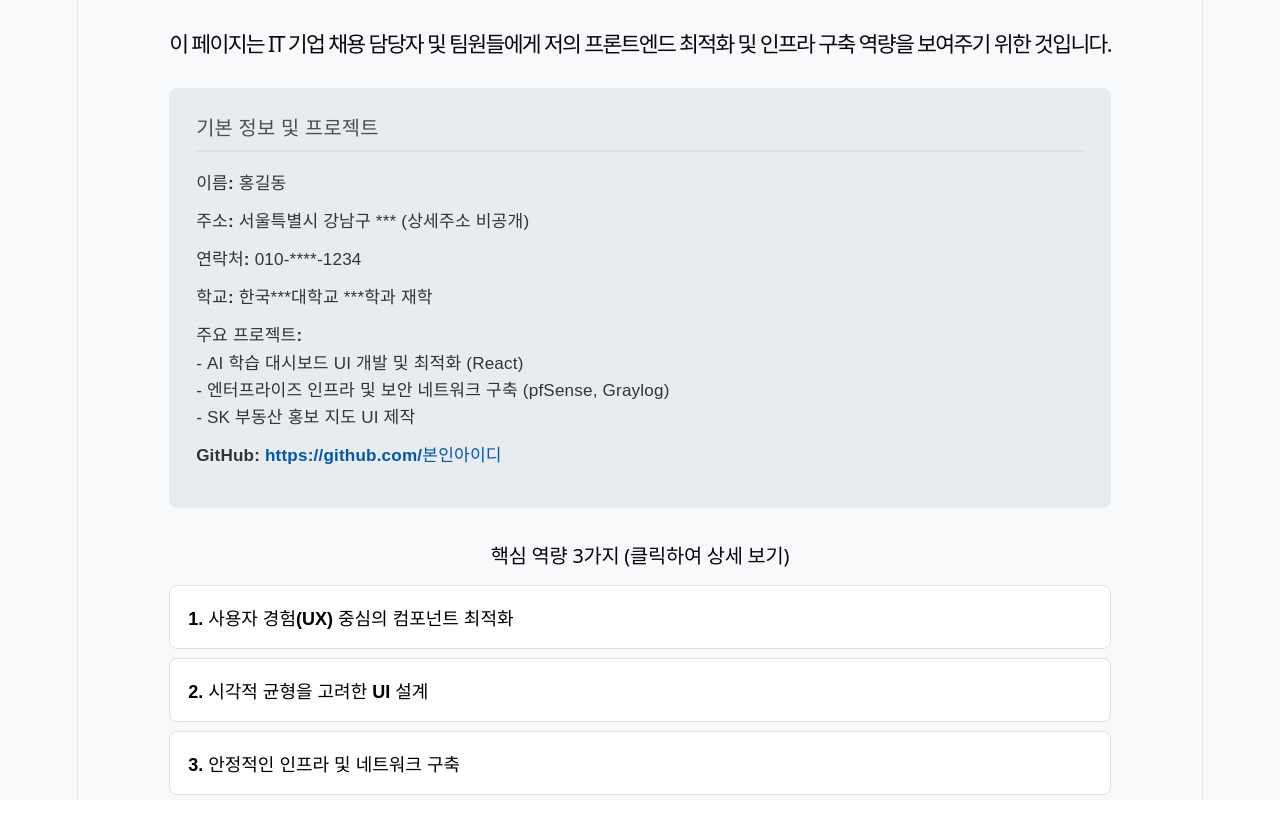
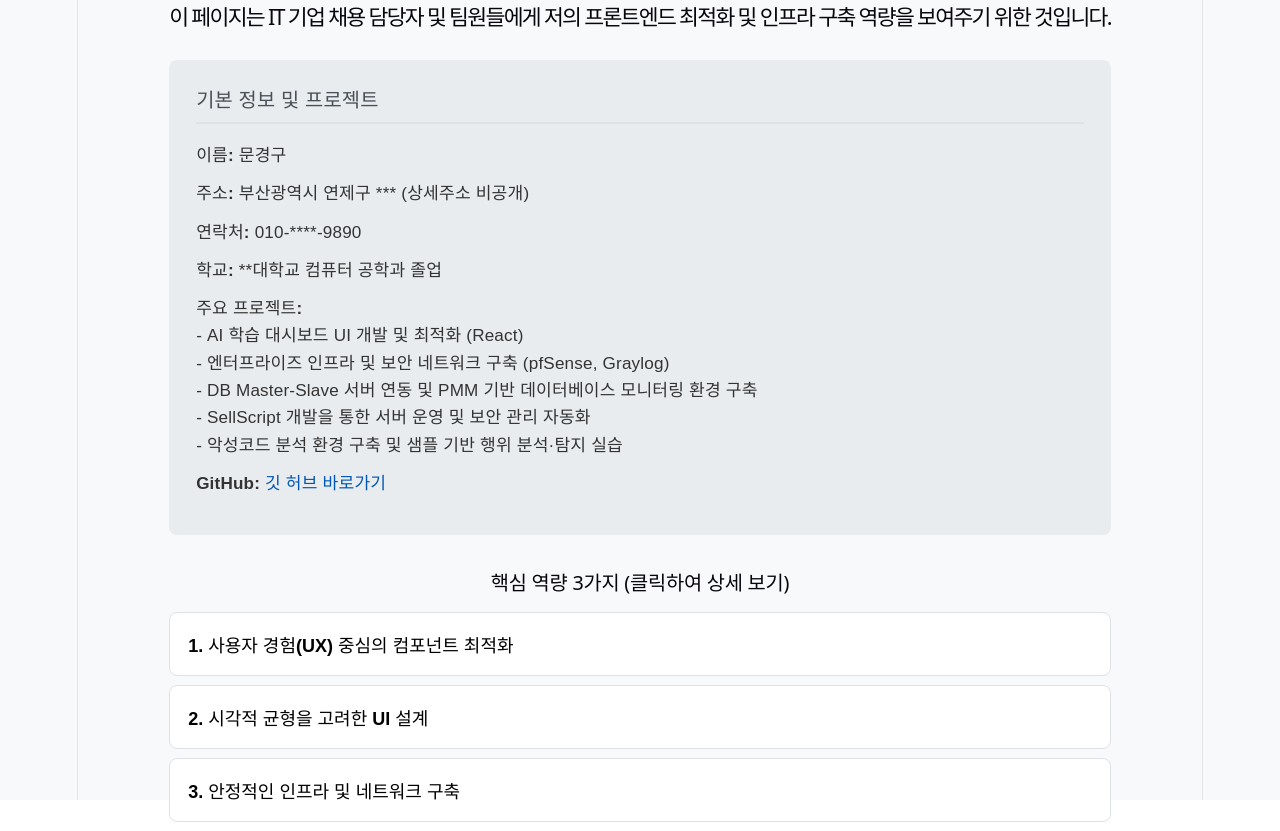
Before and after one commit to gyeonggumun/Portfolio-project, a React (Vite) app: page / in a window 1280 px wide. Before the commit the page ends 804 px from the top, so only its background shows below. Built offline with nearby package versions, Linux system fonts and the light colour scheme.

Commit message:
수정해야할 부분들 수정

```diff
--- a/src/App.jsx
+++ b/src/App.jsx
@@ -17,16 +17,18 @@ function App() {
         <div className="profile-card">
           <h3>기본 정보 및 프로젝트</h3>
           <ul className="info-list">
-            <li><strong>이름:</strong> 홍길동</li>
-            <li><strong>주소:</strong> 서울특별시 강남구 *** (상세주소 비공개)</li>
-            <li><strong>연락처:</strong> 010-****-1234</li>
-            <li><strong>학교:</strong> 한국***대학교 ***학과 재학</li>
+            <li><strong>이름:</strong> 문경구</li>
+            <li><strong>주소:</strong> 부산광역시 연제구 *** (상세주소 비공개)</li>
+            <li><strong>연락처:</strong> 010-****-9890</li>
+            <li><strong>학교:</strong> **대학교 컴퓨터 공학과 졸업</li>
             <li><strong>주요 프로젝트:</strong>
               <br/>- AI 학습 대시보드 UI 개발 및 최적화 (React)
               <br/>- 엔터프라이즈 인프라 및 보안 네트워크 구축 (pfSense, Graylog)
-              <br/>- SK 부동산 홍보 지도 UI 제작
+              <br/>- DB Master-Slave 서버 연동 및 PMM 기반 데이터베이스 모니터링 환경 구축
+              <br/>- SellScript 개발을 통한 서버 운영 및 보안 관리 자동화
+              <br/>- 악성코드 분석 환경 구축 및 샘플 기반 행위 분석·탐지 실습
             </li>
-            <li><strong>GitHub:</strong> <a href="https://github.com/본인아이디" target="_blank" rel="noreferrer">https://github.com/본인아이디</a></li>
+            <li><strong>GitHub:</strong> <a href="https://github.com/gyeonggumun" target="_blank" rel="noreferrer">깃 허브 바로가기</a></li>
           </ul>
         </div>
       </header>
```
